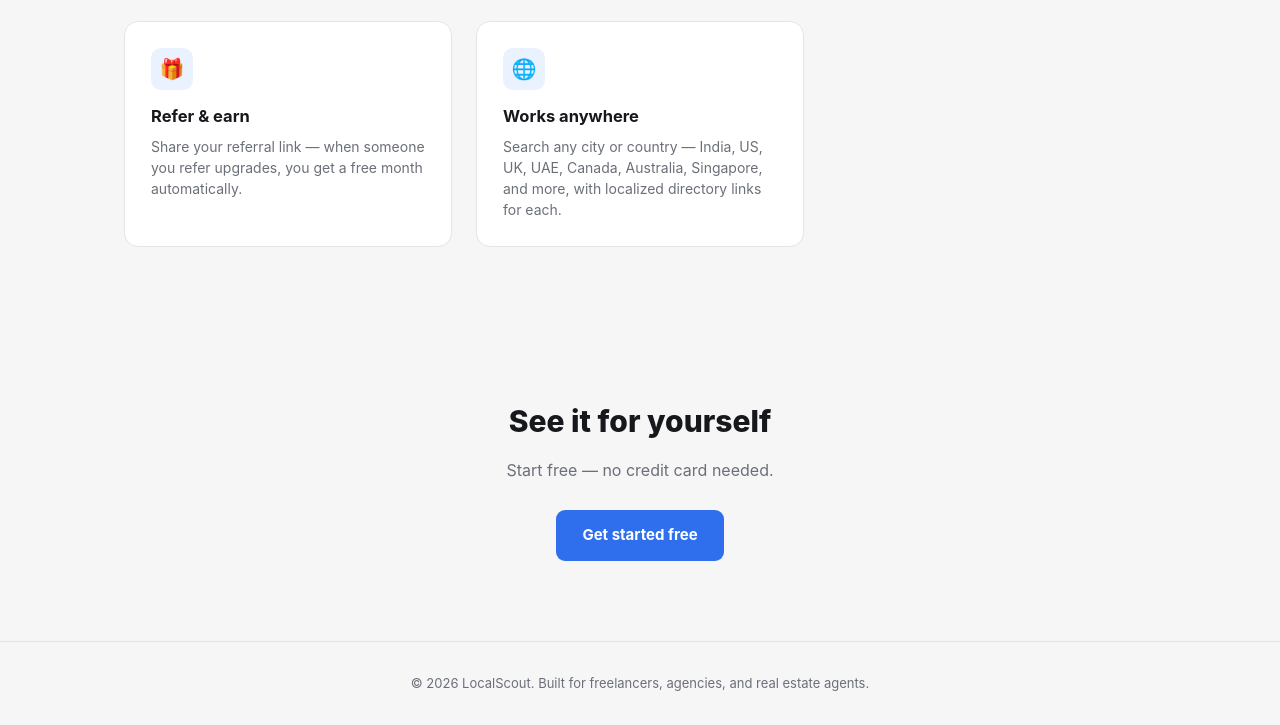
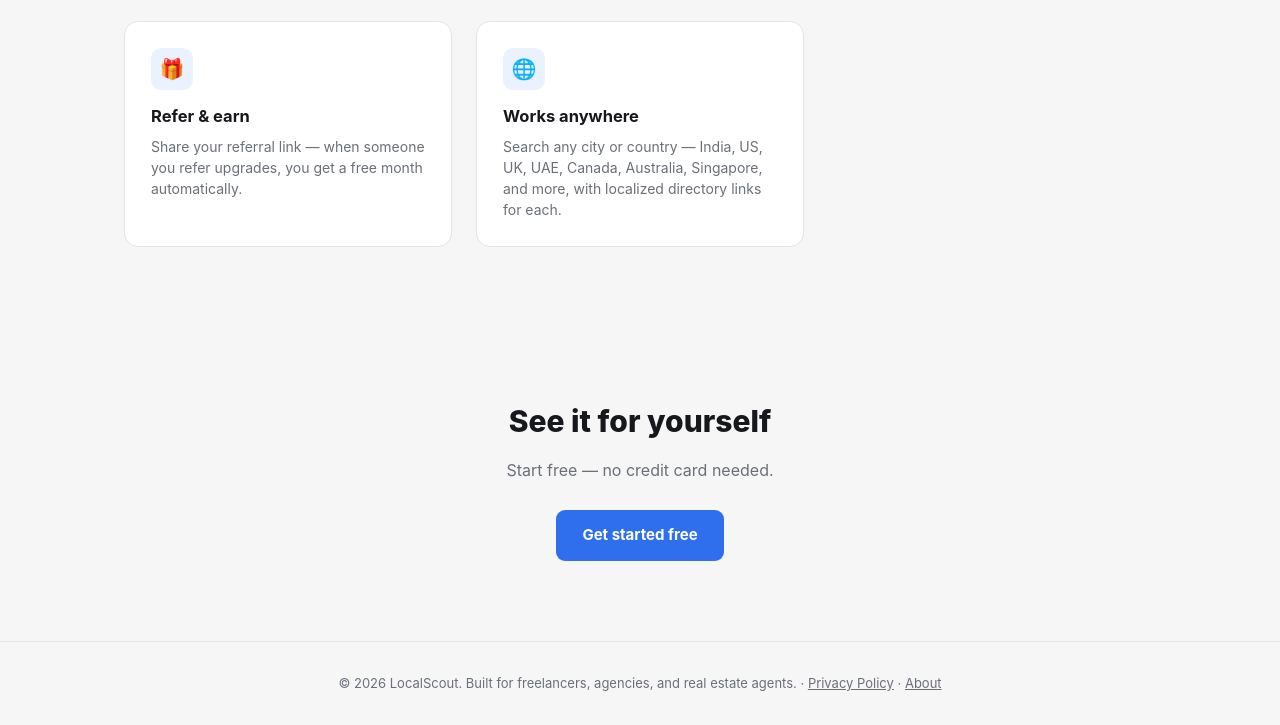
Before and after one commit to krishnamishra-tech/lead-hunter, a website: page features.html in a window 1280 px wide. Shown: the part 1967-2692 px from the top of the page. Drawn offline with Linux system fonts and the light colour scheme.

Commit message:
Update features.html

```diff
--- a/features.html
+++ b/features.html
@@ -170,7 +170,7 @@
 
 <footer>
   <div class="wrap">
-    © 2026 LocalScout. Built for freelancers, agencies, and real estate agents.
+    © 2026 LocalScout. Built for freelancers, agencies, and real estate agents. · <a href="privacy-policy.html">Privacy Policy</a> · <a href="about.html">About</a>
   </div>
 </footer>
 
```
